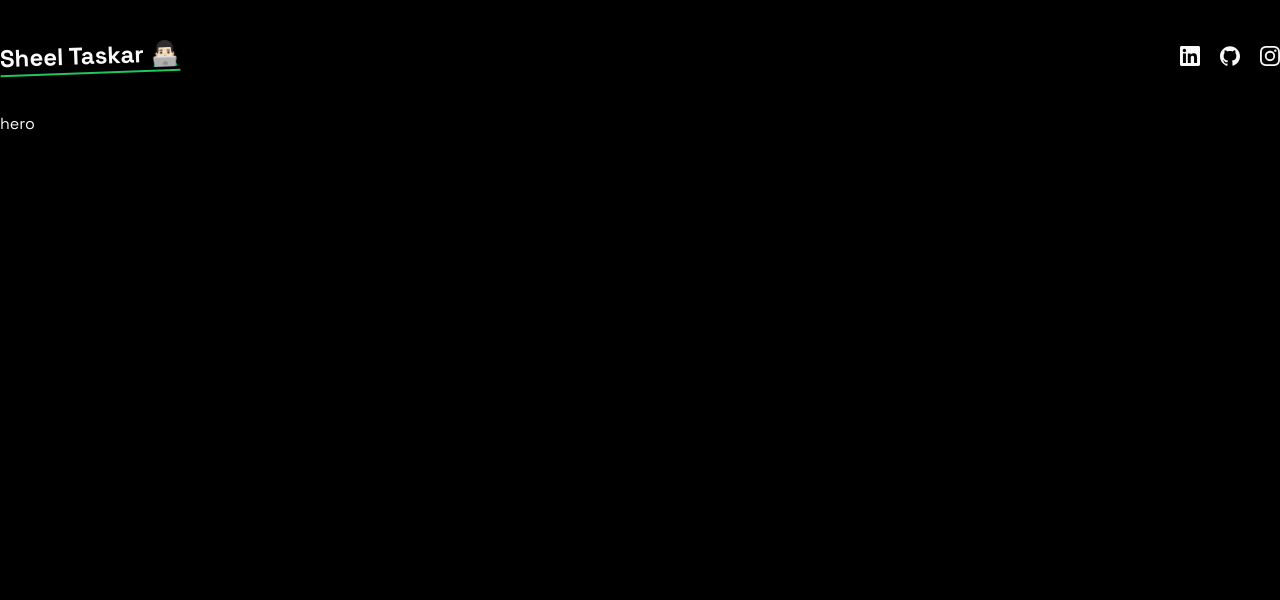
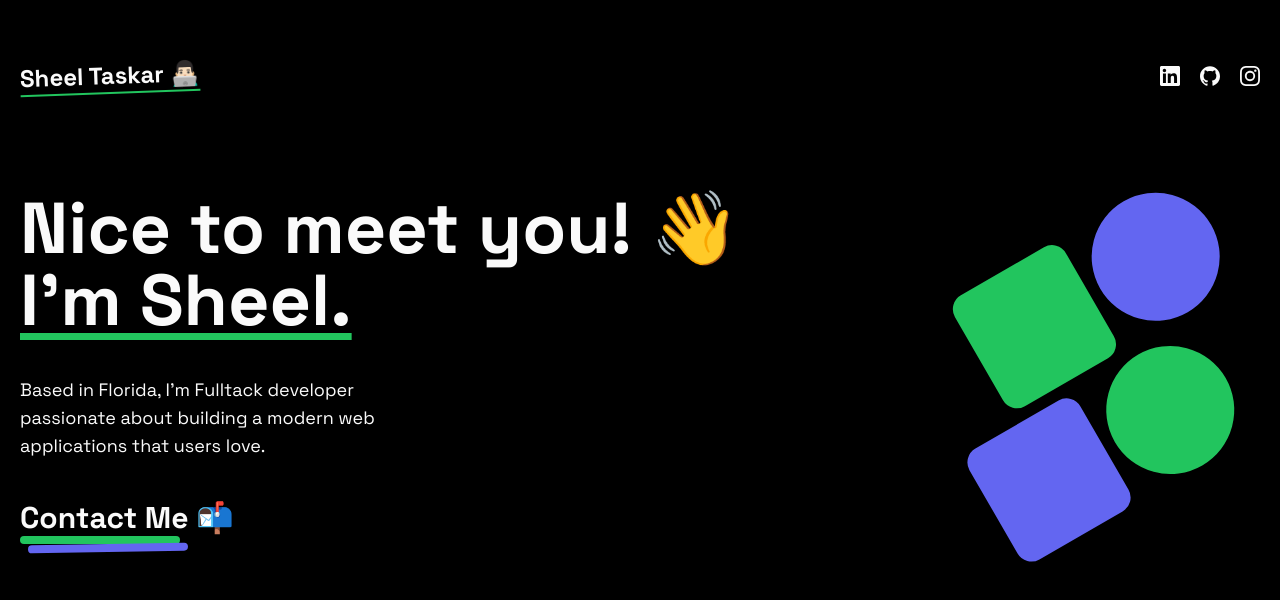
Before and after one commit to Sheel-ui/portfolio, a Next.js app: page / in a window 1280 px wide. Shown: the top 600 px of the page. Built offline with nearby package versions, Linux system fonts and the light colour scheme.

Commit message:
Add hero

```diff
--- a/src/app/(home)/components/Hero.tsx
+++ b/src/app/(home)/components/Hero.tsx
@@ -1,7 +1,37 @@
+import Link from "next/link";
+
 export default function Hero() {
 	return (
-		<div>
-            hero
-		</div>
+        <div className="min-h-[60vh] flex gap-14 flex-col-reverse lg: gap-0 lg:flex-row items-center justify-between">
+            <div className="space-y-10 text-center lg:text-left">
+                <h1 className="text-4xl lg:text-7xl font-bold">
+                    Nice to meet you! 👋 <br /> <span className="underline underline-offset-8 decoration-green-500">I&apos;m Sheel.</span>
+                </h1>
+                <p className="md:w-96 text-lg text-grey-300">
+                    Based in Florida, I&apos;m Fulltack developer passionate about building a modern web applications that users love.
+                </p>
+                <Link href={"mailto:sheeltaskar64@gmail.com"} className="inline-block">
+                    <div className="hover:text-green-400 teansition-all">
+                        <h1 className="text-3xl font-bold ">
+                            Contact Me 📬
+                        </h1>
+                        <div className="w-40 h-2 bg-green-500 rounded-full"></div>
+                        <div className="w-40 h-2 bg-indigo-500 rounded-full translate-x-2 -rotate-1"></div>
+                    </div>
+                </Link>
+            </div>
+            <div>
+                <div className="size-72 space-y-3 -rotate-[30deg]">
+                    <div className="flex gap-3 translate-x-8">
+                        <div className="size-32 rounded-2xl bg-green-500"></div>
+                        <div className="size-32 rounded-full bg-indigo-500"></div>
+                    </div>
+                    <div className="flex gap-3 -translate-x-8">
+                        <div className="size-32 rounded-2xl bg-indigo-500"></div>
+                        <div className="size-32 rounded-full bg-green-500"></div>
+                    </div>
+                </div>
+            </div>
+        </div>
 	);
 }
--- a/src/app/(home)/page.tsx
+++ b/src/app/(home)/page.tsx
@@ -4,7 +4,7 @@
 export default function Home() {
 	return (
 		<div className="min-h-screen bg-black">
-			<div className="max-w-7xl mx-auto">
+			<div className="max-w-7xl mx-auto p-5 overflow-hidden">
 				<Navbar></Navbar>
         <Hero></Hero>
 			</div>
```
